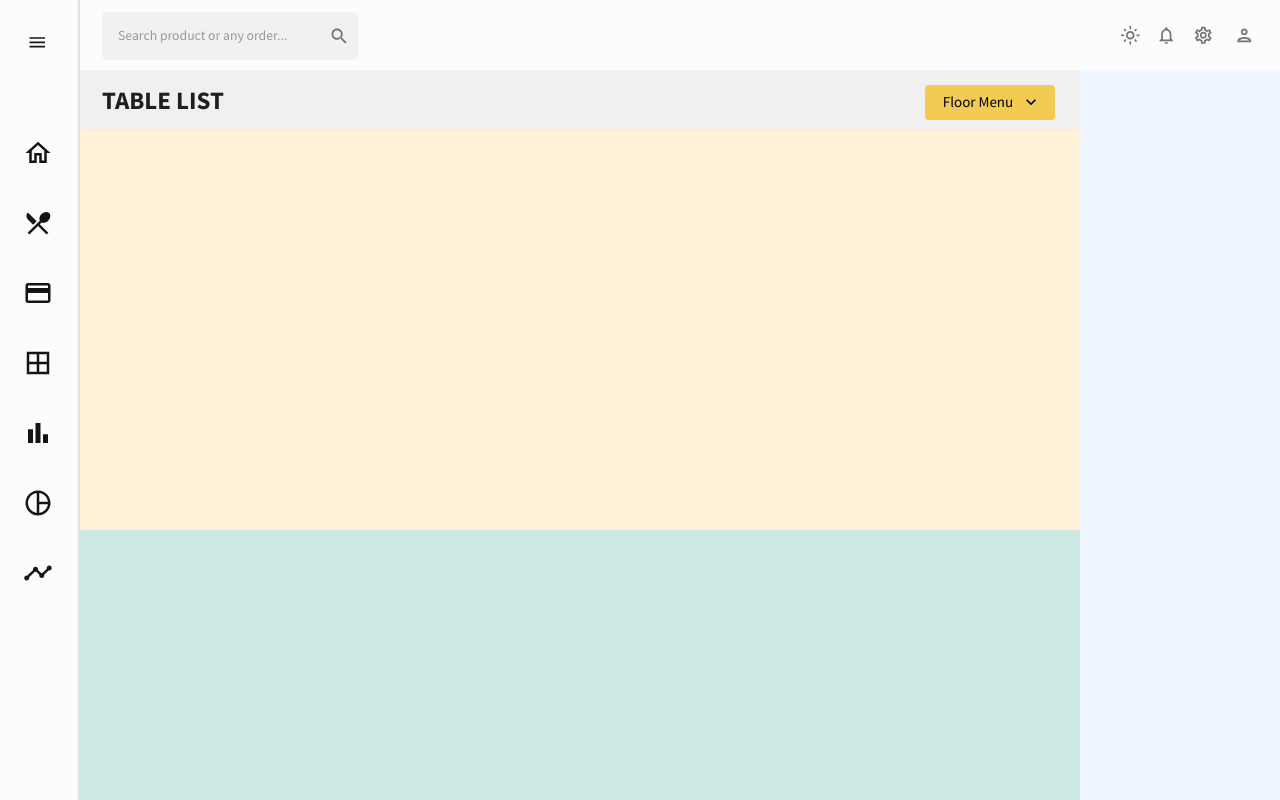
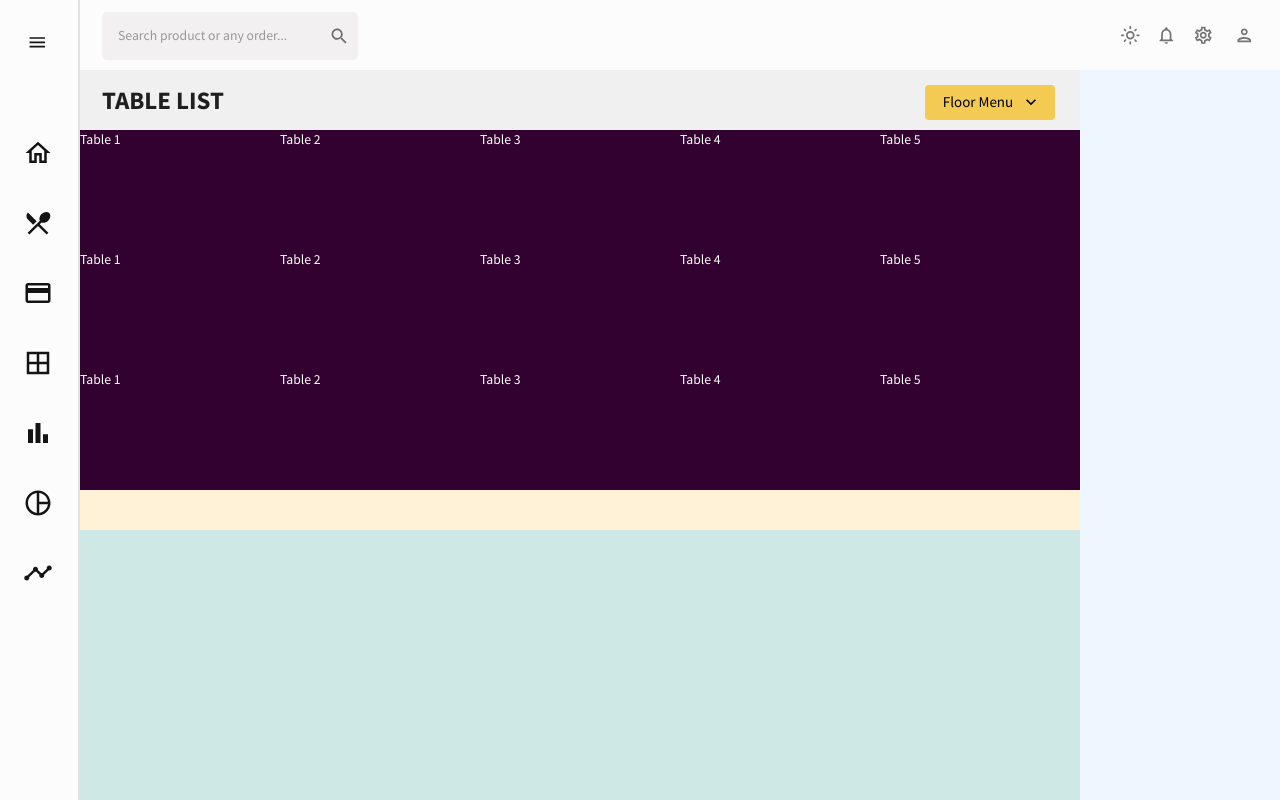
Before and after one commit to hoangnmdev/react-admin, a React (Vite) app: page /dashboard in a window 1280 px wide. Built offline with nearby package versions, Linux system fonts and the light colour scheme.

Commit message:
table list p1

```diff
--- a/src/scenes/dashboard/tablelist/TableList.jsx
+++ b/src/scenes/dashboard/tablelist/TableList.jsx
@@ -1,4 +1,4 @@
-import { Box, useTheme } from '@mui/material'
+import { Box, useTheme, Typography } from '@mui/material'
 import { tokens } from '~/theme'
 import Header from './header/Header'
 
@@ -11,11 +11,43 @@ function TableList() {
       {/**Header */}
       <Header/>
       {/*Content*/}
-      <Box
-        bgcolor={'#FFF2D7'}
-        height={'400px'}
-      >
+      <Box height={'400px'}
+                bgcolor={'#FFF2D7'}
+
+>
+        <Box
+          display={'flex'}
+          justifyContent={'space-between'}
+        >
+          <Box height={'120px'} width={'200px'} bgcolor={'#32012F'}><Typography color="white">Table 1</Typography></Box>
+          <Box height={'120px'} width={'200px'} bgcolor={'#32012F'}><Typography color="white">Table 2</Typography></Box>
+          <Box height={'120px'} width={'200px'} bgcolor={'#32012F'}><Typography color="white">Table 3</Typography></Box>
+          <Box height={'120px'} width={'200px'} bgcolor={'#32012F'}><Typography color="white">Table 4</Typography></Box>
+          <Box height={'120px'} width={'200px'} bgcolor={'#32012F'}><Typography color="white">Table 5</Typography></Box>
+        </Box>
+        <Box
+          display={'flex'}
+          justifyContent={'space-between'}
+        >
+          <Box height={'120px'} width={'200px'} bgcolor={'#32012F'}><Typography color="white">Table 1</Typography></Box>
+          <Box height={'120px'} width={'200px'} bgcolor={'#32012F'}><Typography color="white">Table 2</Typography></Box>
+          <Box height={'120px'} width={'200px'} bgcolor={'#32012F'}><Typography color="white">Table 3</Typography></Box>
+          <Box height={'120px'} width={'200px'} bgcolor={'#32012F'}><Typography color="white">Table 4</Typography></Box>
+          <Box height={'120px'} width={'200px'} bgcolor={'#32012F'}><Typography color="white">Table 5</Typography></Box>
+        </Box>
+        <Box
+          display={'flex'}
+          justifyContent={'space-between'}
+        >
+          <Box height={'120px'} width={'200px'} bgcolor={'#32012F'}><Typography color="white">Table 1</Typography></Box>
+          <Box height={'120px'} width={'200px'} bgcolor={'#32012F'}><Typography color="white">Table 2</Typography></Box>
+          <Box height={'120px'} width={'200px'} bgcolor={'#32012F'}><Typography color="white">Table 3</Typography></Box>
+          <Box height={'120px'} width={'200px'} bgcolor={'#32012F'}><Typography color="white">Table 4</Typography></Box>
+          <Box height={'120px'} width={'200px'} bgcolor={'#32012F'}><Typography color="white">Table 5</Typography></Box>
+        </Box>
       </Box>
+
+
       {/*Footer*/}
       <Box
         bgcolor={'#CDE8E5'}
```
